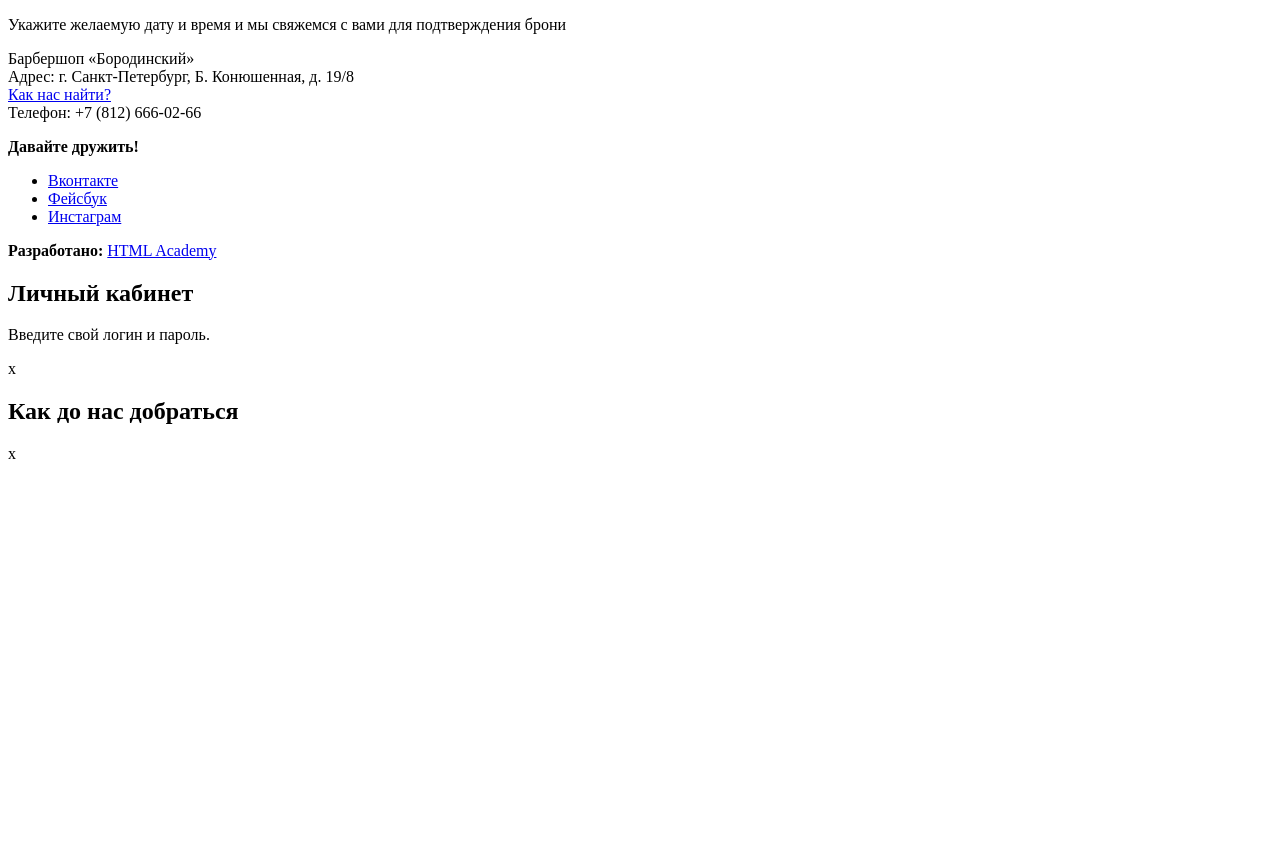
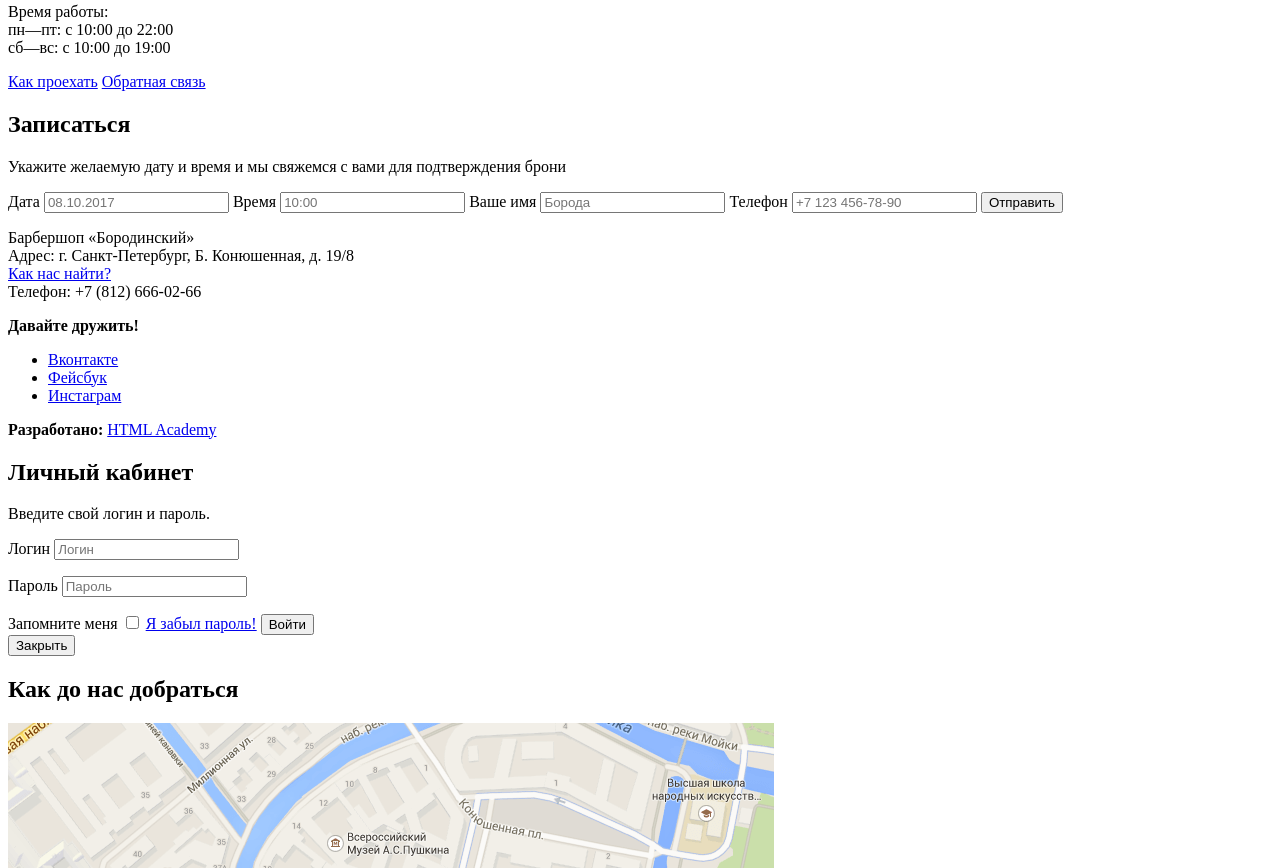
Before and after one commit to vladknkn/998749-barbershop-25, a plain HTML site: page index.html in a window 1280 px wide. Shown: the part 1272-2140 px from the top of the page. Before the commit the page ends 1743 px from the top, so only its background shows below. Drawn offline with Linux system fonts and the light colour scheme.

Commit message:
Разминочное задание 4

```diff
--- a/index.html
+++ b/index.html
@@ -17,8 +17,10 @@
           <li><a href="catalog.html">Магазин</a></li>
           <li><a href="contacts.html">Контакты</a></li>
         </ul>
-        <ul class="user-navigation">
-          <li class="login-link">Вход</li>
+        <ul class="login">
+          <li class="login-item">
+            <a class="login-link" href="login.html">Вход</a>
+          </li>
         </ul>
       </nav>
     </header>
@@ -27,7 +29,7 @@
       <h1 class="visually-hidden">Барбершоп «Бородинский»</h1>
 
       <section class="features">
-        <h2 class="visually-hidden">Преимущества</h2>
+        <h2 class="visually-hidden">Наши преимущества</h2>
         <ul class="features-list">
           <li class="feature-item">
             <h3>Быстро</h3>
@@ -64,8 +66,8 @@
         <figure class="gallery-content">
           <a href="#"><img src="img/studio.jpg" width="286" height="164" alt="Интерьер"></a>
         </figure>
-        <span class="button gallery-button gallery-button-back">Назад</span>
-        <span class="button gallery-button gallery-button-next">Вперед</span>
+        <button class="gallery__button gallery-button__back" type="button">Назад</button>
+        <button class="gallery__button gallery-button__next" type="button">Вперед</button>
       </section>
 
        <section class="contacts">
@@ -87,7 +89,25 @@
       <section class="appointment">
         <h2>Записаться</h2>
         <p class="appointment-info">Укажите желаемую дату и время и мы свяжемся с вами для подтверждения брони</p>
-        <!-- Здесь будет форма -->
+        <form class="appointment-form" action="https://echo.htmlacademy.ru" method="POST">
+          <label class="appointment-form__label">
+            Дата
+            <input class="appointment-form__date" type="text" placeholder="08.10.2017">
+          </label>
+          <label class="appointment-form__label">
+              Время
+              <input class="appointment-form__time" type="text" placeholder="10:00">
+          </label>
+          <label class="appointment-form__label">
+              Ваше имя
+              <input class="appointment-form__name" type="text" placeholder="Борода">
+          </label>
+          <label class="appointment-form__label">
+              Телефон
+              <input class="appointment-form__phone" type="text" placeholder="+7 123 456-78-90">
+          </label>
+          <button class="appointment-button" type="submit">Отправить</button>
+        </form>
       </section>
     </main>
     <footer class="main-footer">
@@ -114,13 +134,31 @@
     <section class="modal modal-login">
       <h2>Личный кабинет</h2>
       <p>Введите свой логин и пароль.</p>
-      <!-- Здесь будет форма -->
-      <span class="modal-close">x</span>
+      <form class="modal-login__form login-form" action="https://echo.htmlacademy.ru" method="POST">
+        <p class="modal__section">
+            <label class="login-form__label visually-hidden" for="login-form-login">Логин</label>
+            <input class="login-form__input" type="text" name="user-login" placeholder="Логин" id='login-form-login'>
+        </p>
+        <p class="modal__section">
+            <label class="login-form__label visually-hidden" for="login-form-password">Пароль</label>
+            <input type="password" name="user-password" placeholder="Пароль" id="login-form-password">
+        </p>
+        <label>
+          Запомните меня
+            <input class="login-form__remember" type="checkbox" name="remember">
+        </label>
+        <a class="login-form__link_forget" href="#">Я забыл пароль!</a>
+        <button class="login-form__button" type="submit">Войти</button>
+      </form>
+      <button class="modal__close" type="button">Закрыть</button>
     </section>
 
     <section class="modal modal-map">
       <h2 class="visually-hidden">Как до нас добраться</h2>
-      <span class="modal-close">x</span>
+      <p class="modal-map__section">
+        <img class="modal-map__image" src="img/map-popup.png" alt="Офис компании по адресу ул. Большая Конюшенная 19/8, Санкт-Петербург">
+      </p>
+      <button class="modal__close" type="button">Закрыть</button>
     </section>
   </body>
 </html>
```
Also changed, not shown: img/index-logo.png (deleted), img/index-logo.svg (added), img/map-popup.png (added).
